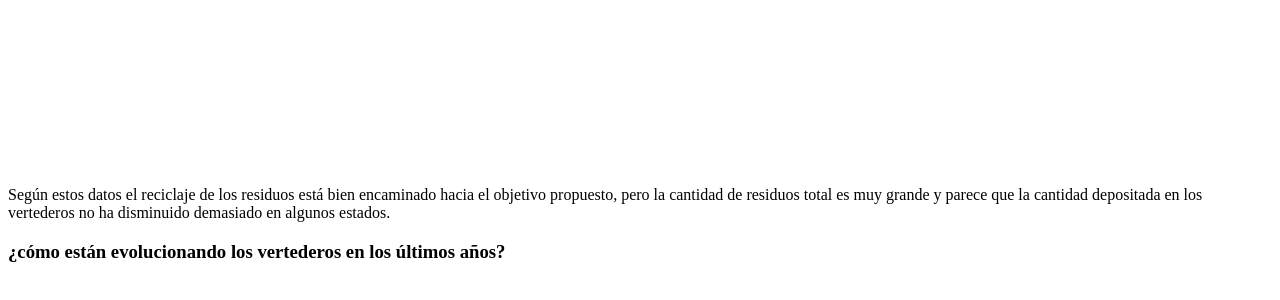
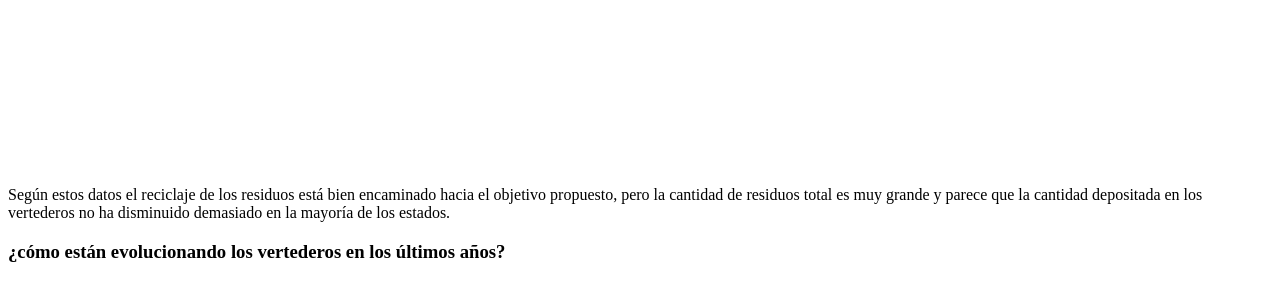
Before and after one commit to izubeldia/07MBIG---Seminario, a website: page index.html in a window 1280 px wide. Shown: the part 2102-2402 px from the top of the page. Drawn offline with Linux system fonts and the light colour scheme.

Commit message:
1 file modified

```diff
--- a/index.html
+++ b/index.html
@@ -41,7 +41,7 @@
       <param name='filter' value='iframeSizedToWindow=true' />
     </object>
   </div>
-  <p>Según estos datos el reciclaje de los residuos está bien encaminado hacia el objetivo propuesto, pero la cantidad de residuos total es muy grande y parece que la cantidad depositada en los vertederos no ha disminuido demasiado en algunos estados.</p>
+  <p>Según estos datos el reciclaje de los residuos está bien encaminado hacia el objetivo propuesto, pero la cantidad de residuos total es muy grande y parece que la cantidad depositada en los vertederos no ha disminuido demasiado en la mayoría de los estados.</p>
   <h3>¿cómo están evolucionando los vertederos en los últimos años?</h3>
    <script type='text/javascript' src='https://eu-west-1a.online.tableau.com/javascripts/api/viz_v1.js'></script>
    <div class='tableauPlaceholder' style='width: 1000px; height: 827px;'>
```
